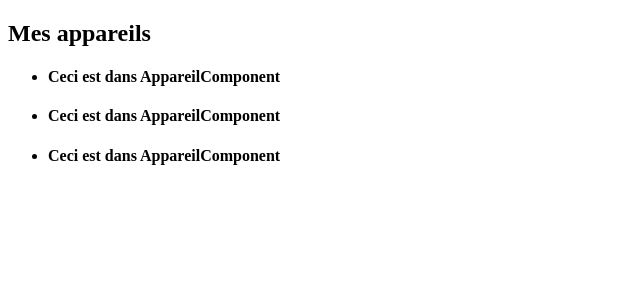
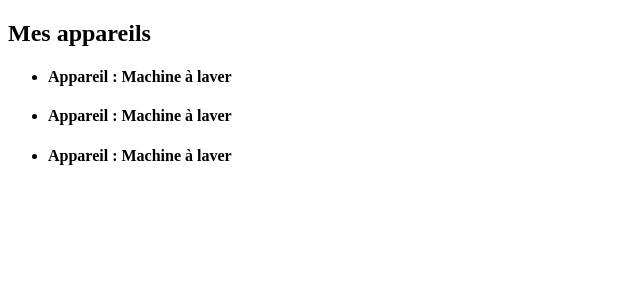
Before and after one commit to medKHALIFI/landry_service_back-end, an Angular app in the folder mon-projet-angular/: page / in a window 1280 px wide. Shown: the top 300 px of the page, without its empty margins (0-640 px from the left). Built offline with nearby package versions, Linux system fonts and the light colour scheme.

Commit message:
les noms des machines

```diff
--- a/mon-projet-angular/src/app/appareil/appareil.component.html
+++ b/mon-projet-angular/src/app/appareil/appareil.component.html
@@ -1,3 +1,3 @@
 <li class="list-group-item">
-    <h4>Ceci est dans AppareilComponent</h4>
+    <h4>Appareil : {{ appareilName }}</h4>
 </li>
--- a/mon-projet-angular/src/app/appareil/appareil.component.ts
+++ b/mon-projet-angular/src/app/appareil/appareil.component.ts
@@ -7,6 +7,8 @@ import { Component, OnInit } from '@angular/core';
 })
 export class AppareilComponent implements OnInit {
 
+  appareilName: string = 'Machine à laver';
+
   constructor() { }
 
   ngOnInit() {
```
